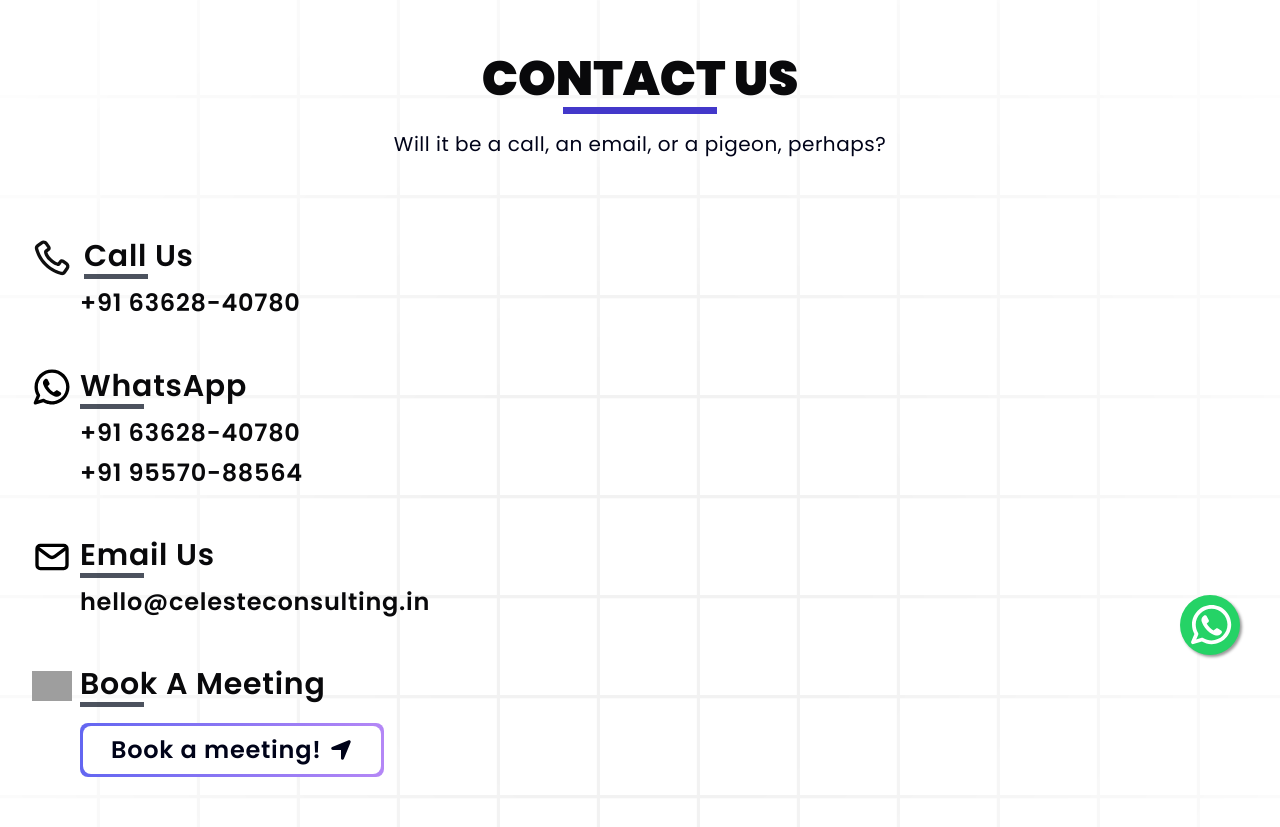
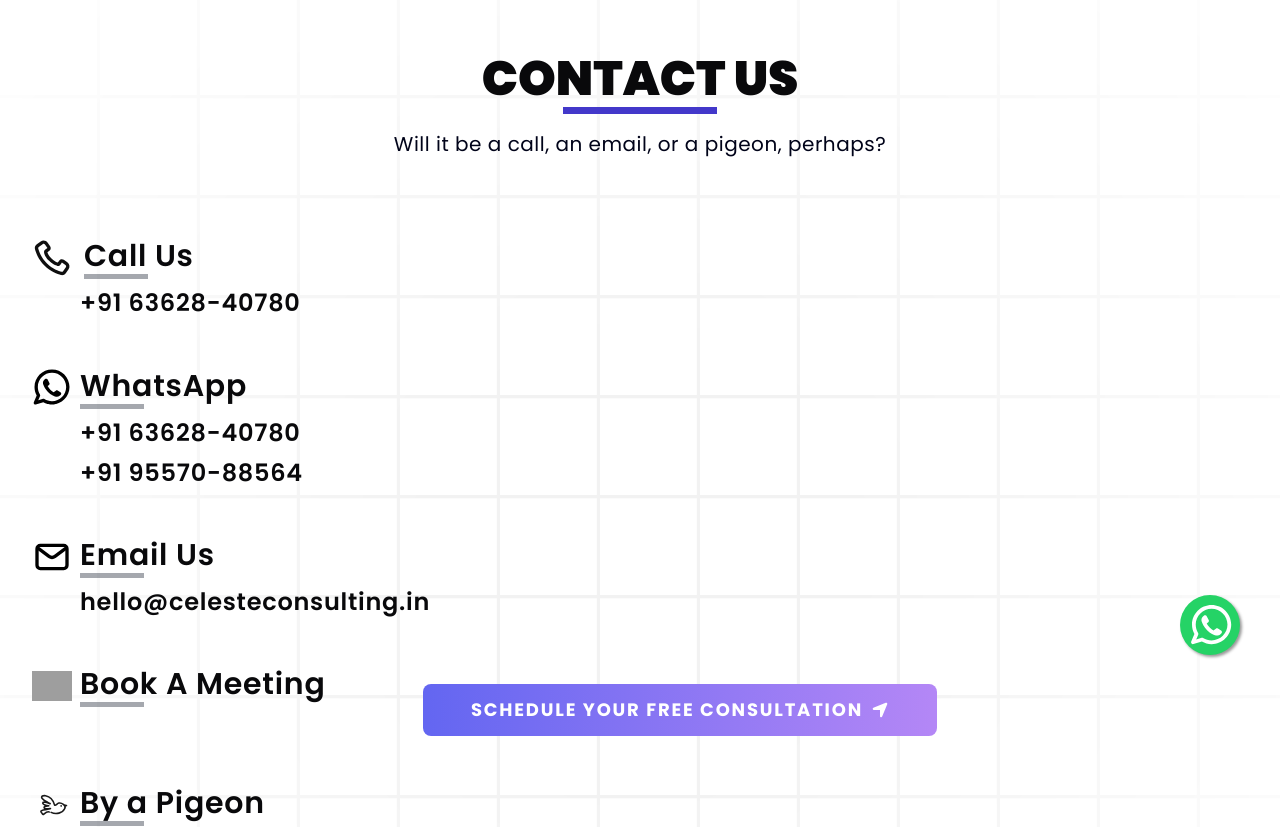
Before and after one commit to perplexingpasta/celeste-consulting, a Next.js app: page /contact in a window 1280 px wide. Shown: the part 105-932 px from the top of the page. Built offline with nearby package versions, Linux system fonts and the light colour scheme; grey boxes are pictures that could not be loaded; what tailwindcss-filters would draw is missing.

Commit message:
minor design changes

```diff
--- a/app/(root)/contact/page.tsx
+++ b/app/(root)/contact/page.tsx
@@ -58,7 +58,7 @@
           Contact us
           <div className="relative mx-auto mt-1 w-[40vw] border-t-[5px] border-indigo-700 md:w-[24vw] md:border-t-[6px] lg:w-[12vw] lg:border-t-[7px]" />
         </h1>
-        <h2 className="relative mx-auto mb-8 max-w-[75%] items-center justify-center py-4 text-center text-base md:text-lg tracking-wide text-black-100 md:mb-16 xl:text-xl">
+        <h2 className="relative mx-auto mb-8 max-w-[75%] items-center justify-center py-4 text-center text-base tracking-wide text-black-100 md:mb-16 md:text-lg xl:text-xl">
           Will it be a call, an email, or a pigeon, perhaps?
         </h2>
       </header>
@@ -79,7 +79,7 @@
           /> */}
           <h1 className="inline-block pl-3">
             Call Us
-            <div className="dark:border-white-100 relative w-[20vw] border-t-[5px] border-black-200 md:w-[12vw] lg:w-[5vw]"></div>
+            <div className="relative w-[20vw] border-t-[5px] border-black-200 opacity-50 md:w-[12vw] lg:w-[5vw]" />
           </h1>
           <div className="ml-12 mt-2 space-y-2 text-xl md:text-2xl">
             <p>
@@ -103,7 +103,7 @@
           /> */}
           <h1 className="inline-block pl-2">
             WhatsApp
-            <div className="dark:border-white-100 relative w-[25vw] border-t-[5px] border-black-200 md:w-[12vw] lg:w-[5vw]"></div>
+            <div className="relative w-[25vw] border-t-[5px] border-black-200 opacity-50 md:w-[12vw] lg:w-[5vw]" />
           </h1>
           <div className="ml-12 mt-2 space-y-2 text-xl md:text-2xl">
             <p>
@@ -140,7 +140,7 @@
           /> */}
           <h1 className="inline-block pl-2">
             Email Us
-            <div className="dark:border-white-100 relative w-[25vw] border-t-[5px] border-black-200 md:w-[12vw] lg:w-[5vw]"></div>
+            <div className="relative w-[25vw] border-t-[5px] border-black-200 opacity-50 md:w-[12vw] lg:w-[5vw]" />
           </h1>
           <div className="ml-12 mt-2 space-y-2 text-xl md:text-2xl">
             <p>
@@ -166,23 +166,23 @@
           /> */}
           <h1 className="inline-block pl-2">
             Book A Meeting
-            <div className="dark:border-white-100 relative w-[40vw] border-t-[5px] border-black-200 md:w-[12vw] lg:w-[5vw]"></div>
+            <div className="relative w-[40vw] border-t-[5px] border-black-200 opacity-50 md:w-[12vw] lg:w-[5vw]" />
           </h1>
           <div className="ml-12 mt-2 text-base md:text-2xl">
             <a
               href="https://calendly.com/celeste-consulting/strategy-session-w-celeste-consulting"
               target="_blank"
             >
-              <div className="hidden dark:block md:-mt-8">
-                <MagicButton
-                  title="Book a meeting!"
+              <div className="block md:-mt-8 md:hidden">
+                <LitUpButton
+                  title="Get Started"
                   icon={<FaLocationArrow />}
                   position="right"
                 />
               </div>
-              <div className="block dark:hidden md:-mt-8">
-                <LitUpButton
-                  title="Book a meeting!"
+              <div className="hidden md:-mt-8 md:block">
+                <MagicButton
+                  title="Schedule Your Free Consultation"
                   icon={<FaLocationArrow />}
                   position="right"
                 />
@@ -206,7 +206,7 @@
           /> */}
           <h1 className="inline-block pl-2">
             By a Pigeon
-            <div className="dark:border-white-100 relative w-[30vw] border-t-[5px] border-black-200 md:w-[12vw] lg:w-[5vw]"></div>
+            <div className="relative w-[30vw] border-t-[5px] border-black-200 opacity-50 md:w-[12vw] lg:w-[5vw]" />
           </h1>
           <div className="ml-12 mt-2 space-y-2 text-xl md:text-2xl">
             <p>Not supported at the moment</p>
--- a/app/(root)/pricing/page.tsx
+++ b/app/(root)/pricing/page.tsx
@@ -34,6 +34,7 @@
           Simple, transparent pricing.
         </h2>
       </header>
+
       <main>
         <section className="relative -mt-20 flex items-center justify-center md:-mt-12">
           <PricingContainer />
@@ -43,7 +44,15 @@
             href="https://calendly.com/celeste-consulting/strategy-session-w-celeste-consulting"
             target="_blank"
           >
-            <div>
+            <div className="block md:hidden">
+              <LitUpButton
+                title="Get Started"
+                icon={<FaLocationArrow />}
+                position="right"
+                otherClasses="uppercase"
+              />
+            </div>
+            <div className="hidden md:block">
               <MagicButton
                 title="Get Started"
                 icon={<FaLocationArrow />}
--- a/components/ui/MagicButton.tsx
+++ b/components/ui/MagicButton.tsx
@@ -18,7 +18,7 @@
     >
       {/* <span className="absolute inset-[-1000%] animate-[spin_2s_linear_infinite] bg-[conic-gradient(from_90deg_at_50%_50%,#E2CBFF_0%,#393BB2_50%,#E2CBFF_100%)]" /> */}
       <span
-        className={`mx-auto inline-flex h-full max-w-[75%] md:max-w-full cursor-pointer items-center justify-center gap-2 rounded-lg bg-gradient-to-r from-indigo-500 to-purpledark p-3 px-8 text-base font-bold uppercase tracking-widest text-white transition duration-300 ease-in-out hover:font-black md:px-12 md:text-lg ${otherClasses}`}
+        className={`mx-auto inline-flex h-full max-w-[75%] cursor-pointer items-center justify-center gap-2 rounded-lg bg-gradient-to-r from-indigo-500 to-purpledark p-3 px-8 text-base font-bold uppercase tracking-widest text-white transition duration-300 ease-in-out hover:font-black md:max-w-full md:px-12 md:text-lg ${otherClasses}`}
       >
         {position === "left" && icon}
         {title}
```
Also changed, not shown: TODO.txt.
